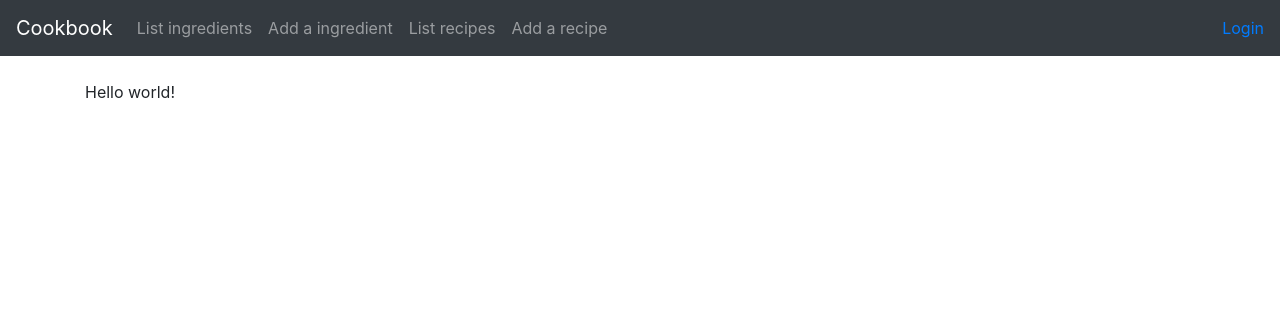
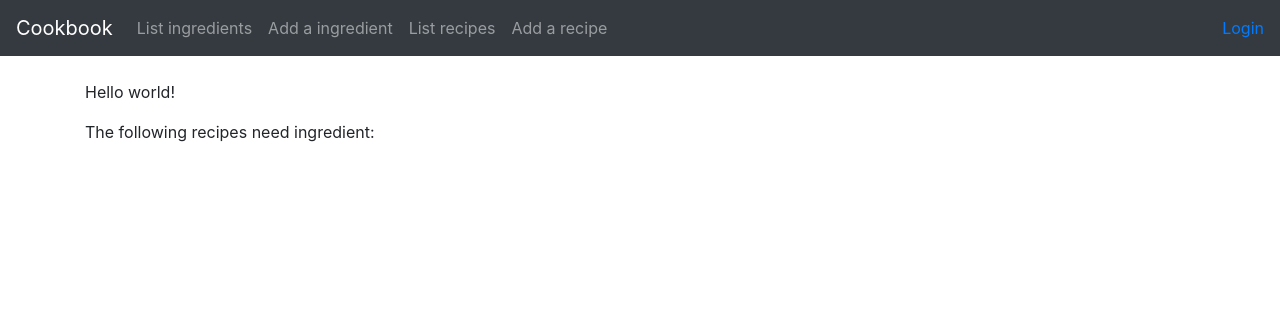
Before and after one commit to lanh97/keittokirja, a Flask app: page / in a window 1280 px wide. Shown: the top 316 px of the page. Run offline with Flask 2, Linux system fonts and the light colour scheme; data that the repository does not hold is empty; some libraries are stand-ins or nearby versions.

Commit message:
yhteenvetokysely nyt laitettu etusivulle, mutta toiminnallisuutta jolla voidaan lisätä raaka-aineita reseptiin ei ole vielä luotu. Teen sen lähiaikoina.

```diff
--- a/application/recipes/models.py
+++ b/application/recipes/models.py
@@ -1,5 +1,7 @@
 from application import db
 from application.models import Base
+
+from sqlalchemy.sql import text
 
 
 class Recipe(Base):
@@ -14,3 +16,17 @@ class Recipe(Base):
         self.name = name
         self.details = details
         self.cookinginstructions = cookinginstructions
+
+    @staticmethod
+    def find_recipes_with_no_ingredients():
+        stmt = text("SELECT recipe.id, recipe.name FROM recipe"
+                     " LEFT JOIN recipe_ingredient ON recipe_ingredient.recipe_id = recipe.id"
+                     " GROUP BY recipe.id"
+                     " HAVING COUNT(recipe_ingredient.id) = 0")
+        res = db.engine.execute(stmt)
+
+        response = []
+        for row in res:
+            response.append({"id":row[0], "name":row[1]})
+
+        return response
--- a/application/templates/index.html
+++ b/application/templates/index.html
@@ -1,7 +1,21 @@
 {% extends "layout.html" %}
 
 {% block body %}
-  <p>
-    Hello world!
-  </p>
+<p>
+  Hello world!
+</p>
+{% if needs_ingredient is defined %}
+<p>
+  The following recipes need ingredient:
+</p>
+<ul>
+  {% for recipe in needs_ingredient %}
+  <li>
+    {{recipe.id}} {{recipe.name}}
+  </li>
+  {% endfor %}
+</ul>
+
+{% endif %}
+
 {% endblock %}
--- a/application/views.py
+++ b/application/views.py
@@ -1,6 +1,6 @@
 from flask import render_template
 from application import app
-
+from application.recipes.models import Recipe
 @app.route("/")
 def index():
-    return render_template("index.html")
+    return render_template("index.html", needs_ingredient = Recipe.find_recipes_with_no_ingredients())
```
